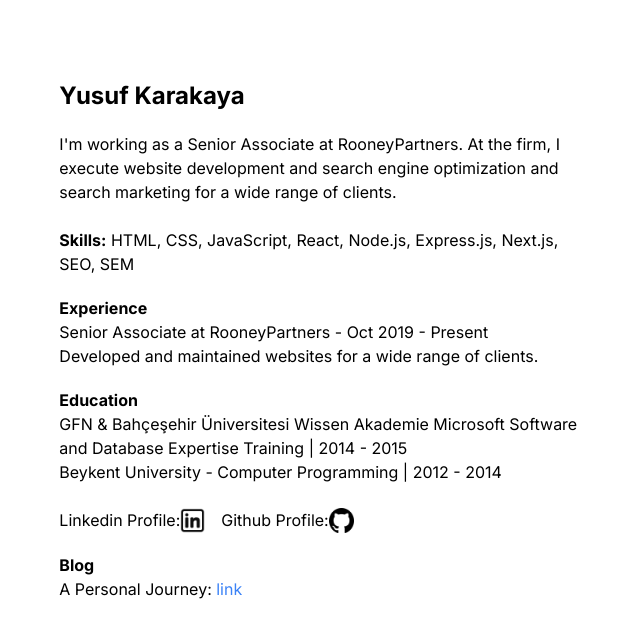
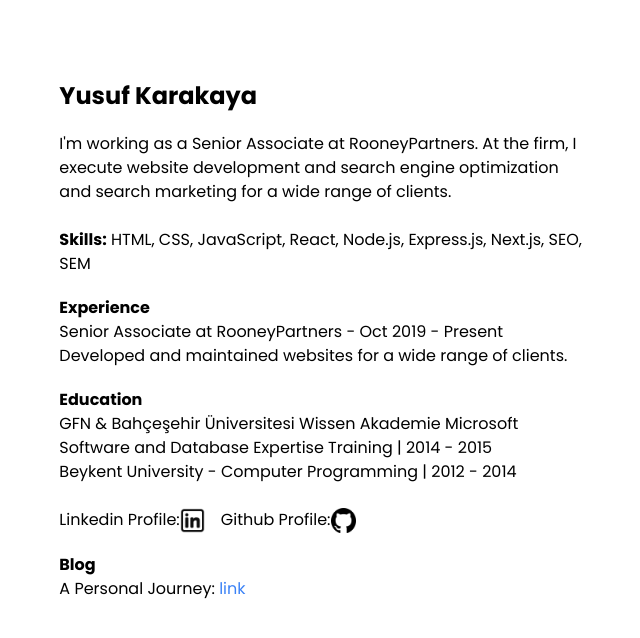
Before and after one commit to yusufkarakaya/yusufkarakaya-nextjs, a Next.js app: page / in a window 1280 px wide. Shown: the top 638 px of the page, without its empty margins (314-954 px from the left). Built offline with nearby package versions, Linux system fonts and the light colour scheme.

Commit message:
font changes

```diff
--- a/app/layout.tsx
+++ b/app/layout.tsx
@@ -1,8 +1,10 @@
 import type { Metadata } from "next";
-import { Inter } from "next/font/google";
+import { Inter, Poppins } from "next/font/google";
+
 import "./globals.css";
 
 const inter = Inter({ subsets: ["latin"] });
+const poppins = Poppins({ subsets: ["latin"], display: "swap", weight: ["400", "500", "600", "700"] });
 
 export const metadata: Metadata = {
   title: "Create Next App",
@@ -16,7 +18,7 @@
 }>) {
   return (
     <html lang="en">
-      <body className={inter.className}>{children}</body>
+      <body className={poppins.className}>{children}</body>
     </html>
   );
 }
```
Also changed, not shown: 1 other file (tests, documents, lock files or other folders).
